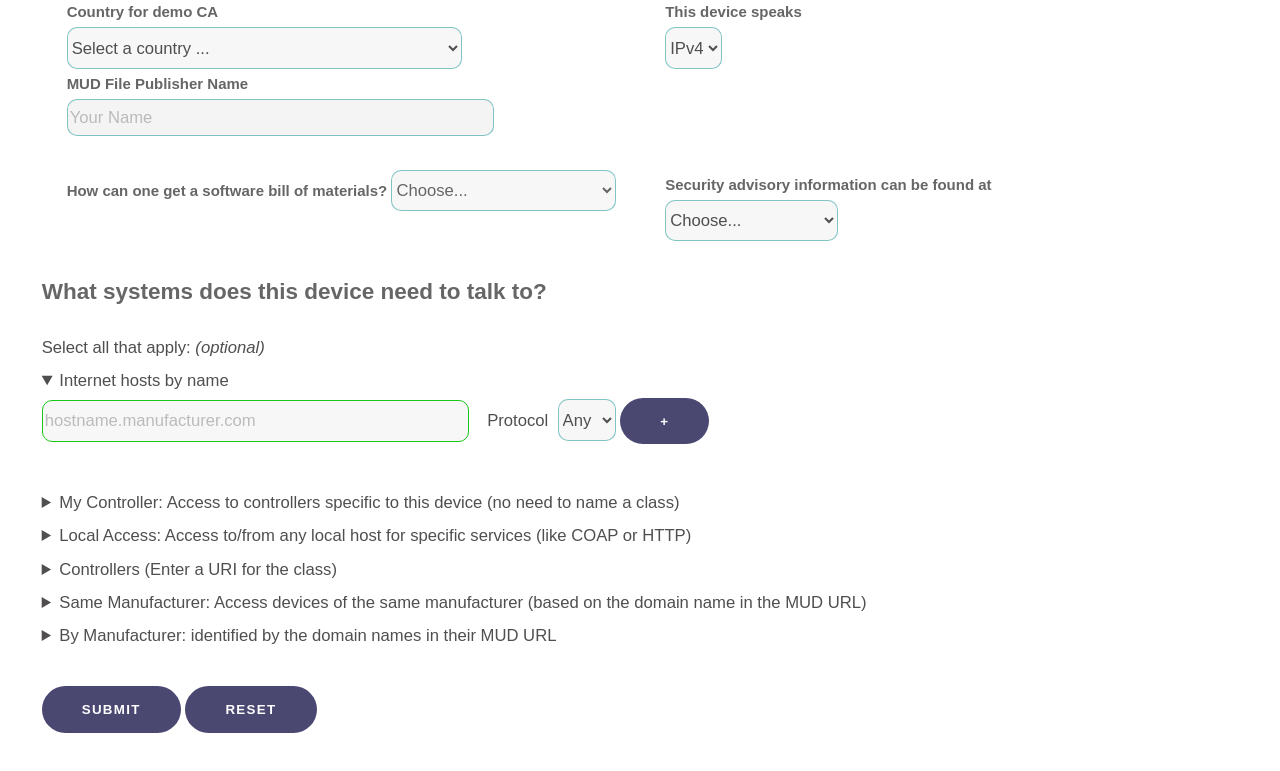
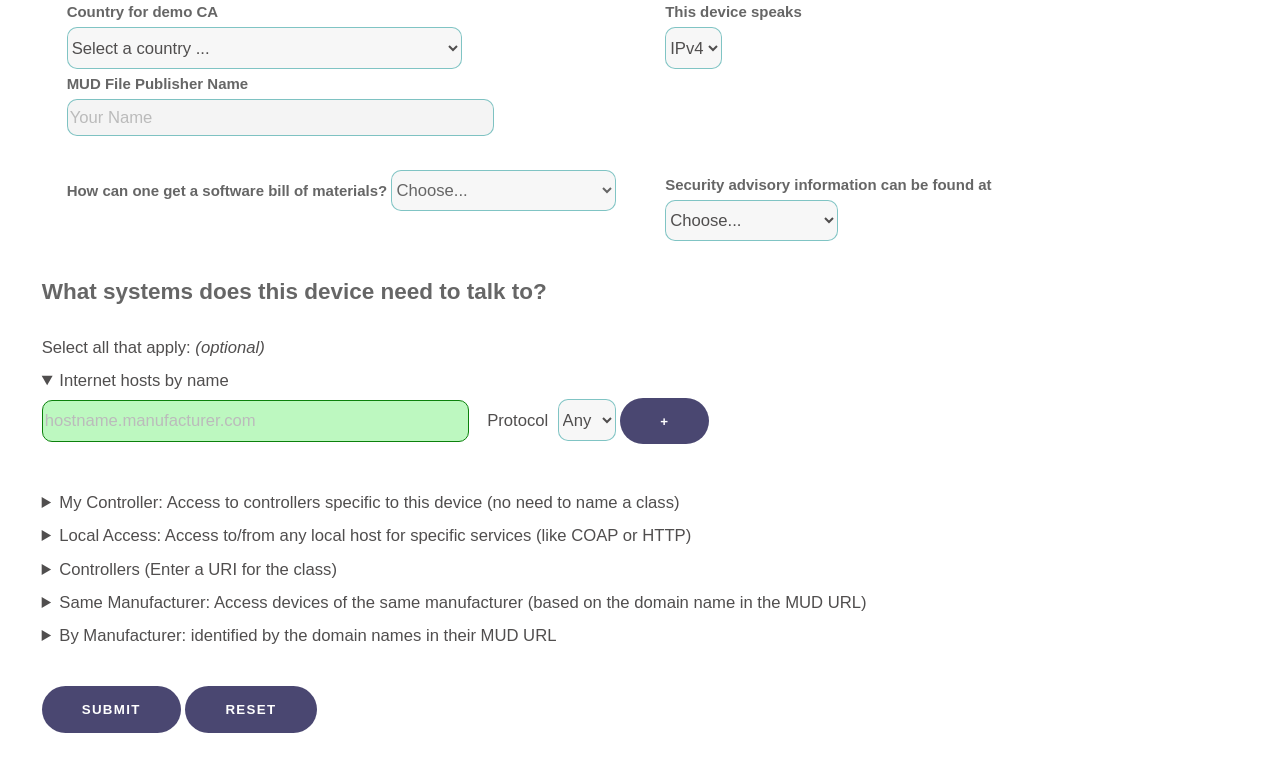
Before and after one commit to iot-onboarding/mudmaker, a plain HTML site: page mudjs.html in a window 1280 px wide. Both pictures are taken after a click on the heading "Internet hosts by name". Shown: the part 683-1454 px from the top of the page. Drawn offline with Linux system fonts and the light colour scheme.

Commit message:
coloring

```diff
--- a/assets/css/main.css
+++ b/assets/css/main.css
@@ -1862,7 +1862,8 @@
 	input[type="email"]:valid,
 	input[type="url"]:valid,
 	textarea:valid {
-	    border: 1px solid rgb(24, 199, 24);
+	    border: 1px solid rgb(12, 129, 12);
+		background-color: #bdf8c0;
 	    box-shadow: none;
 	}
 
```
